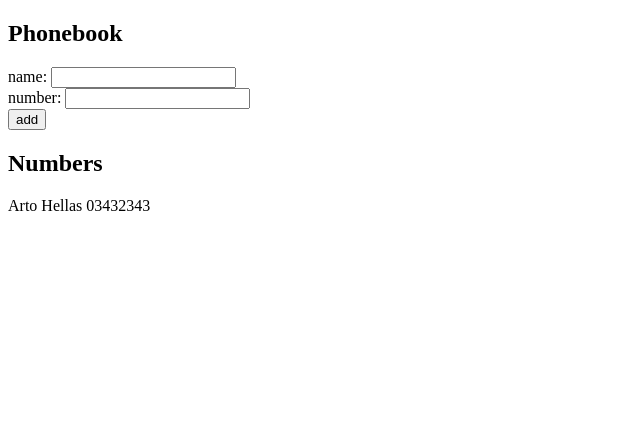
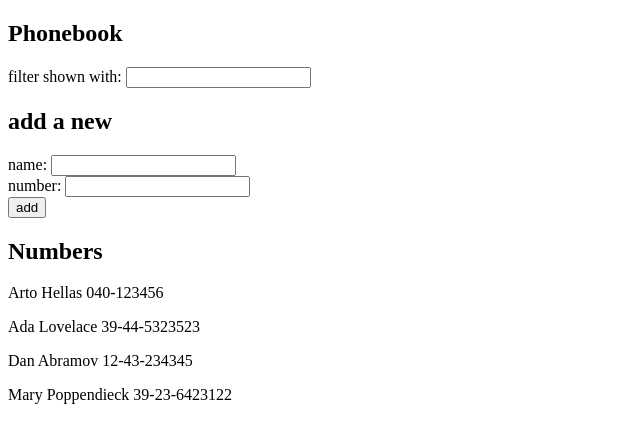
Before and after one commit to ansufw/fullstack-open, a React (Vite) app in the folder part2/phonebook/: page / in a window 1280 px wide. Shown: the top 442 px of the page, without its empty margins (0-640 px from the left). Built offline with nearby package versions, Linux system fonts and the light colour scheme.

Commit message:
part 2.9

```diff
--- a/part2/phonebook/src/App.jsx
+++ b/part2/phonebook/src/App.jsx
@@ -2,10 +2,20 @@ import { useState } from 'react'
 
 const App = () => {
   const [persons, setPersons] = useState([
-    { name: 'Arto Hellas', number: '03432343' }
+    { name: 'Arto Hellas', number: '040-123456', id: 1 },
+    { name: 'Ada Lovelace', number: '39-44-5323523', id: 2 },
+    { name: 'Dan Abramov', number: '12-43-234345', id: 3 },
+    { name: 'Mary Poppendieck', number: '39-23-6423122', id: 4 }
   ])
   const [newName, setNewName] = useState('')
   const [newNumber, setNewNumber] = useState('')
+  const [newSearch, setNewSearch] = useState('')
+
+  const handleSearch = (e) => {
+    setNewSearch(e.target.value)
+    console.log(e.target.value)
+  }
+
 
   const handleInput = (event) => {
     setNewName(event.target.value)
@@ -28,9 +38,14 @@ const App = () => {
   }
 
 
+
   return (
     <div>
       <h2>Phonebook</h2>
+        <div>
+          filter shown with: <input onChange={handleSearch} />
+        </div>
+      <h2>add a new</h2>
       <form>
         <div>
           name: <input onChange={handleInput} value={newName} />
@@ -43,7 +58,7 @@ const App = () => {
         </div>
       </form>
       <h2>Numbers</h2>
-      {persons.map(person => (
+      {persons.filter(person => person.name.toLowerCase().includes(newSearch)).map(person => (
         <p>{person.name}  {person.number}</p>
       ))}
     </div>
```
